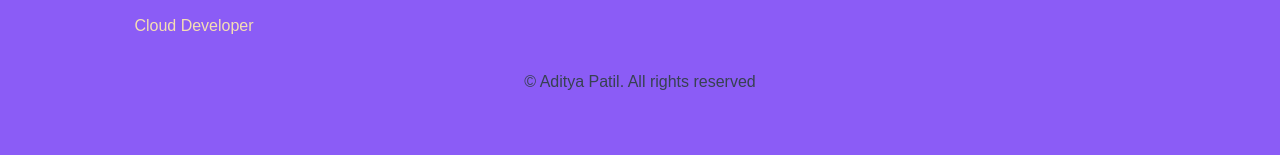
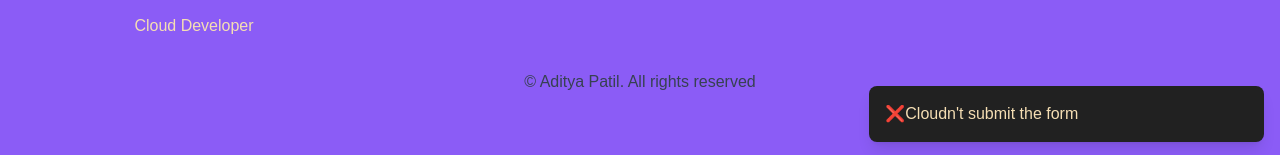
Before and after one commit to solaris7x/meonweb, a Next.js app: page / in a window 1280 px wide. Both pictures are taken after typing "Sample", "name@example.com", "Sample", "Sample" into the empty fields and a click on the button "Send Message". Shown: the part 3149-3304 px from the top of the page. Built offline with nearby package versions, Linux system fonts and the light colour scheme; no server answers; a web font is replaced by a local one.

Commit message:
Added notification absolute div Moved Contact form submit handler to anonymous func Global notification context

```diff
--- /dev/null
+++ b/src/components/Context/notification.ts
@@ -0,0 +1,5 @@
+import { createContext } from "react"
+
+export type addNotification = (message: string) => void
+
+export const NotificationContext = createContext<addNotification>(() => {})
--- a/src/components/Home/ContactMe/ContactForm.tsx
+++ b/src/components/Home/ContactMe/ContactForm.tsx
@@ -1,16 +1,43 @@
 import { Icon } from "@iconify/react"
+import { useContext } from "react"
 import { useForm } from "react-hook-form"
-import contactFormSubmit, {
-  ContactFormValuesType,
-} from "../../functions/contactFormSubmit"
+import { NotificationContext } from "../../Context/notification"
+import { ContactFormValuesType } from "../../functions/contactFormSubmit"
 
 const ContactForm = () => {
   const { register, handleSubmit } = useForm<ContactFormValuesType>()
 
+  // Get notification context
+  const addNotification = useContext(NotificationContext)
+
   return (
     <form
       className="grid grid-cols-1 gap-4 text-black"
-      onSubmit={handleSubmit(contactFormSubmit)}
+      onSubmit={handleSubmit(async (data, event) => {
+        // console.log({ data, event })
+        try {
+          const formfetch = await fetch(
+            `${process.env.NEXT_PUBLIC_FORMPOST_URL}`,
+            {
+              method: "POST",
+              body: JSON.stringify(data),
+              headers: {
+                Accept: "application/json",
+              },
+            }
+          )
+          if (!formfetch.ok)
+            throw new Error(
+              `Error while sending form: ${formfetch.status} ${formfetch.statusText}`
+            )
+          console.log("✅Submitted the form")
+          addNotification("✅Submitted the form")
+        } catch (error) {
+          console.log({ error })
+          console.log("❌Cloudn't submit the form")
+          addNotification("❌Cloudn't submit the form")
+        }
+      })}
       method="POST"
     >
       <div className="flex content-between gap-4">
--- a/src/components/functions/contactFormSubmit.ts
+++ b/src/components/functions/contactFormSubmit.ts
@@ -1,5 +1,6 @@
-import { FormEvent } from "react"
+import { useContext } from "react"
 import { SubmitHandler } from "react-hook-form"
+import { NotificationContext } from "../Context/notification"
 
 export interface ContactFormValuesType {
   name: string
@@ -8,28 +9,32 @@ export interface ContactFormValuesType {
   message: string
 }
 
-const contactFormSubmit: SubmitHandler<ContactFormValuesType> = async (
-  data,
-  event
-) => {
-  console.log({ data, event })
-  try {
-    const formfetch = await fetch(`${process.env.NEXT_PUBLIC_FORMPOST_URL}`, {
-      method: "POST",
-      body: JSON.stringify(data),
-      headers: {
-        Accept: "application/json",
-      },
-    })
-    if (!formfetch.ok)
-      throw new Error(
-        `Error while sending form: ${formfetch.status} ${formfetch.statusText}`
-      )
-    console.log("✅Submitted the form")
-  } catch (error) {
-    console.log({ error })
-    console.log("❌Cloudn't submit the form")
-  }
-}
+// Unused as function needs notification context
+// const contactFormSubmit: SubmitHandler<ContactFormValuesType> = async (
+//   data,
+//   event
+// ) => {
+//   // Get notification context
+//   // const addNotification = useContext(NotificationContext)
 
-export default contactFormSubmit
+//   console.log({ data, event })
+//   try {
+//     const formfetch = await fetch(`${process.env.NEXT_PUBLIC_FORMPOST_URL}`, {
+//       method: "POST",
+//       body: JSON.stringify(data),
+//       headers: {
+//         Accept: "application/json",
+//       },
+//     })
+//     if (!formfetch.ok)
+//       throw new Error(
+//         `Error while sending form: ${formfetch.status} ${formfetch.statusText}`
+//       )
+//     console.log("✅Submitted the form")
+//   } catch (error) {
+//     console.log({ error })
+//     console.log("❌Cloudn't submit the form")
+//   }
+// }
+
+// export default contactFormSubmit
--- a/src/pages/index.tsx
+++ b/src/pages/index.tsx
@@ -1,4 +1,5 @@
 import type { NextPage } from "next"
+import { useState } from "react"
 
 import CommonHeaders from "../components/Home/CommonHeaders"
 import Splash from "../components/Home/Splash"
@@ -8,7 +9,7 @@ import Qualifications from "../components/Home/Qualifications"
 import ContactMe from "../components/Home/ContactMe"
 import Footer from "../components/Footer"
 import NavBar from "../components/Home/NavBar"
-import { useEffect, useState } from "react"
+import { NotificationContext } from "../components/Context/notification"
 
 const Home: NextPage = () => {
   // DARK: setup
@@ -18,7 +19,21 @@ const Home: NextPage = () => {
     setDark((prev) => !prev)
   }
 
+  // Notification state
+  const [notification, setNotification] = useState<
+    { message: string; key: number }[]
+  >([])
+
+  const addNotification = (message: string) => {
+    const key = notification.length
+    setNotification((prev) => [...prev, { message, key }])
+    setTimeout(() => {
+      setNotification((prev) => prev.filter((ele) => ele.key !== key))
+    }, 5000)
+  }
+
   return (
+    <NotificationContext.Provider value={addNotification}>
       <div className={darkMode ? "dark" : ""}>
         <CommonHeaders />
         {/* FIXME: Unintended whitespace above body , fixed by -ve margin */}
@@ -131,7 +146,8 @@ const Home: NextPage = () => {
                 {
                   icon: "ant-design:code-sandbox-outlined",
                   title: "Libraries & Frameworks",
-                subtitle: "Libraries and Frameworks that I prefer to work with",
+                  subtitle:
+                    "Libraries and Frameworks that I prefer to work with",
                   skills: [
                     {
                       icon: "logos:react",
@@ -247,12 +263,27 @@ const Home: NextPage = () => {
               },
             ]}
           />
+          {/* Notification  */}
+          <div
+            className="w-1/2 md:w-1/3 fixed bottom-0 right-0"
+            id="notification"
+          >
+            {notification.map((notification, index) => (
+              <div
+                key={index}
+                className="bg-white dark:bg-[#212121] shadow-lg rounded-lg p-4 m-4"
+              >
+                {notification.message}
+              </div>
+            ))}
+          </div>
           {/* Scroll Top */}
           {/* <a href="#" className="scrollup" id="scroll-up">
           <Icon icon="uil:arrow-up" className=" scrollup_icon" />
         </a> */}
         </div>
       </div>
+    </NotificationContext.Provider>
   )
 }
 
```
Lines whose indentation alone changed are shown as unchanged.
